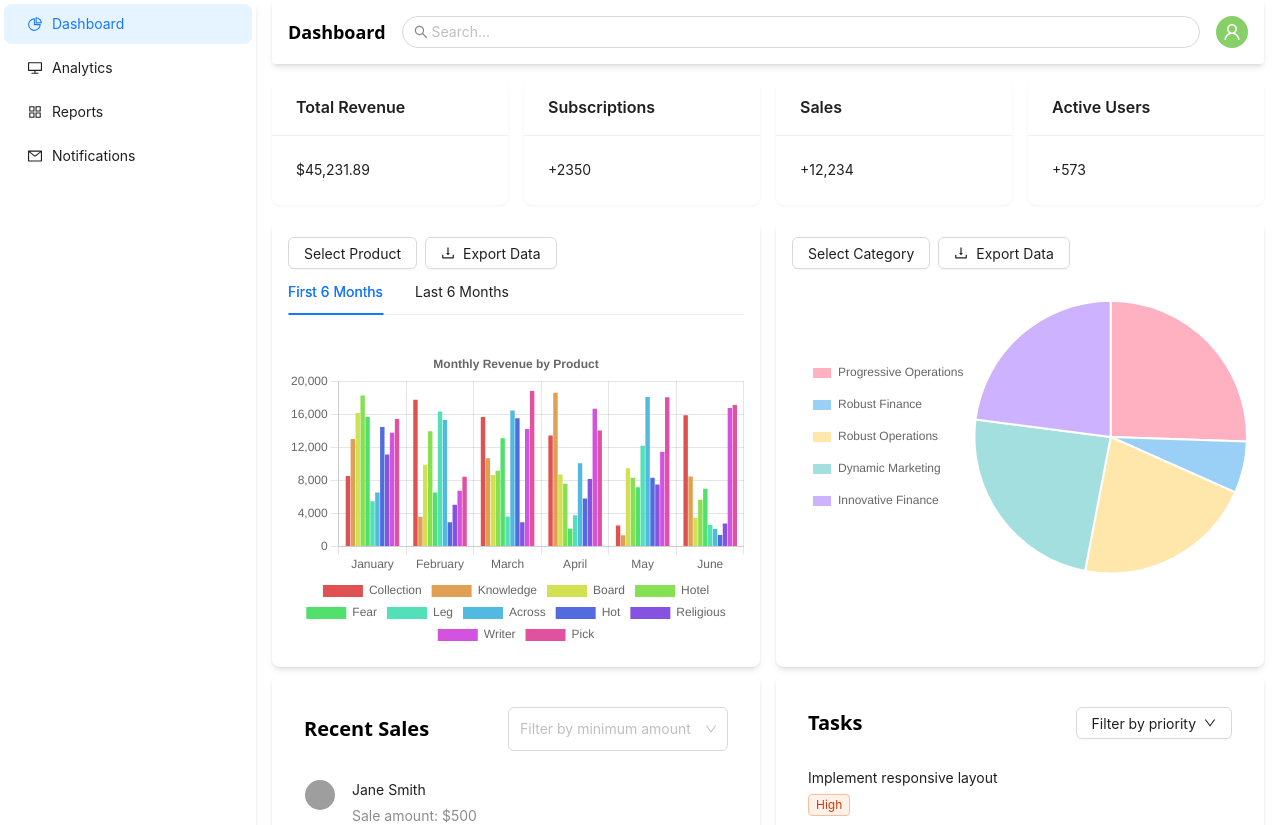
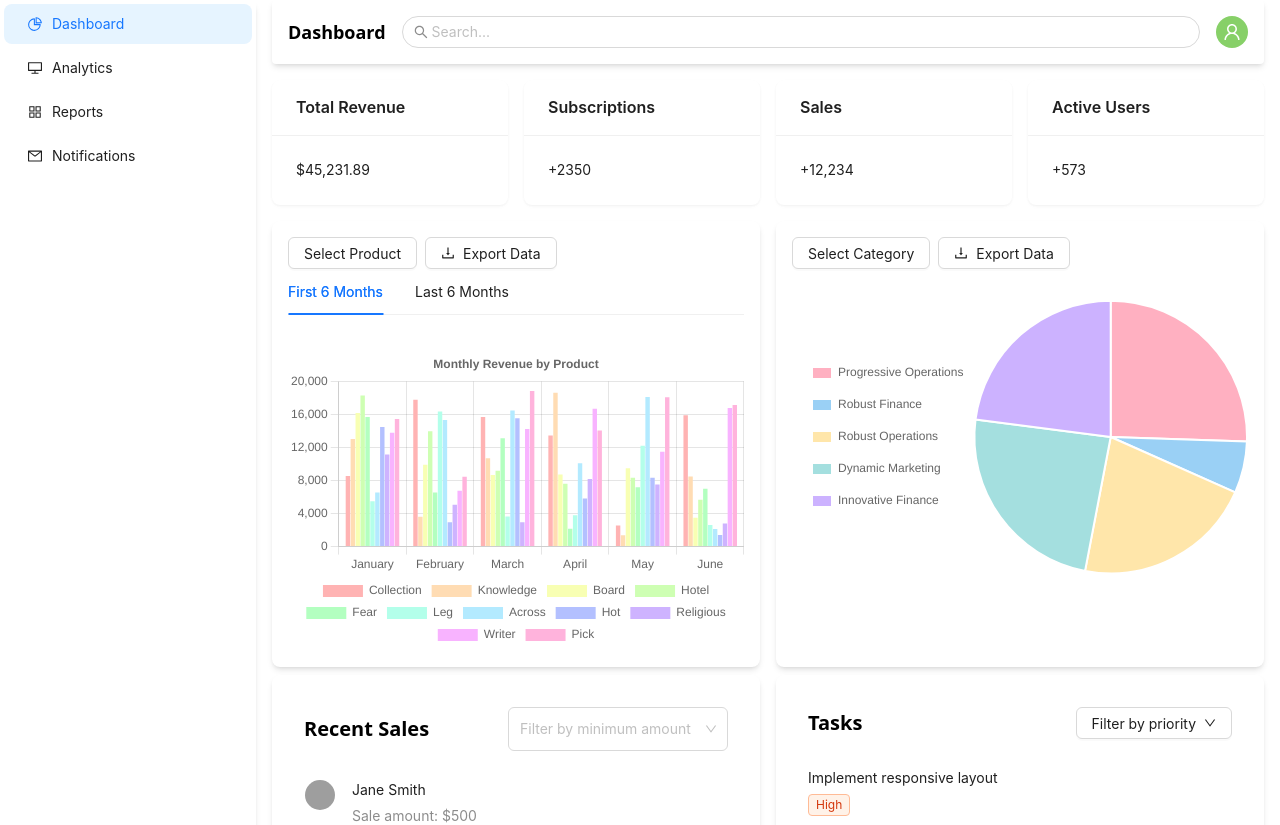
Before and after one commit to rafiqulshopon/hishabee-challenge, a React (Vite) app: page / in a window 1280 px wide. Shown: the top 825 px of the page. Built offline with nearby package versions, Linux system fonts and the light colour scheme; grey boxes are pictures that could not be loaded.

Commit message:
update color

```diff
--- a/src/components/charts/BarChartComponent.jsx
+++ b/src/components/charts/BarChartComponent.jsx
@@ -44,7 +44,7 @@ const BarChartComponent = () => {
       const isSelected =
         visibleProduct === 'All' || product.name === visibleProduct;
       const color = isSelected
-        ? `hsl(${(index * 360) / mockData.products.length}, 70%, 60%)`
+        ? `hsl(${(index * 360) / mockData.products.length}, 100%, 85%)`
         : `rgba(200, 200, 200, 0.5)`;
 
       return {
```
